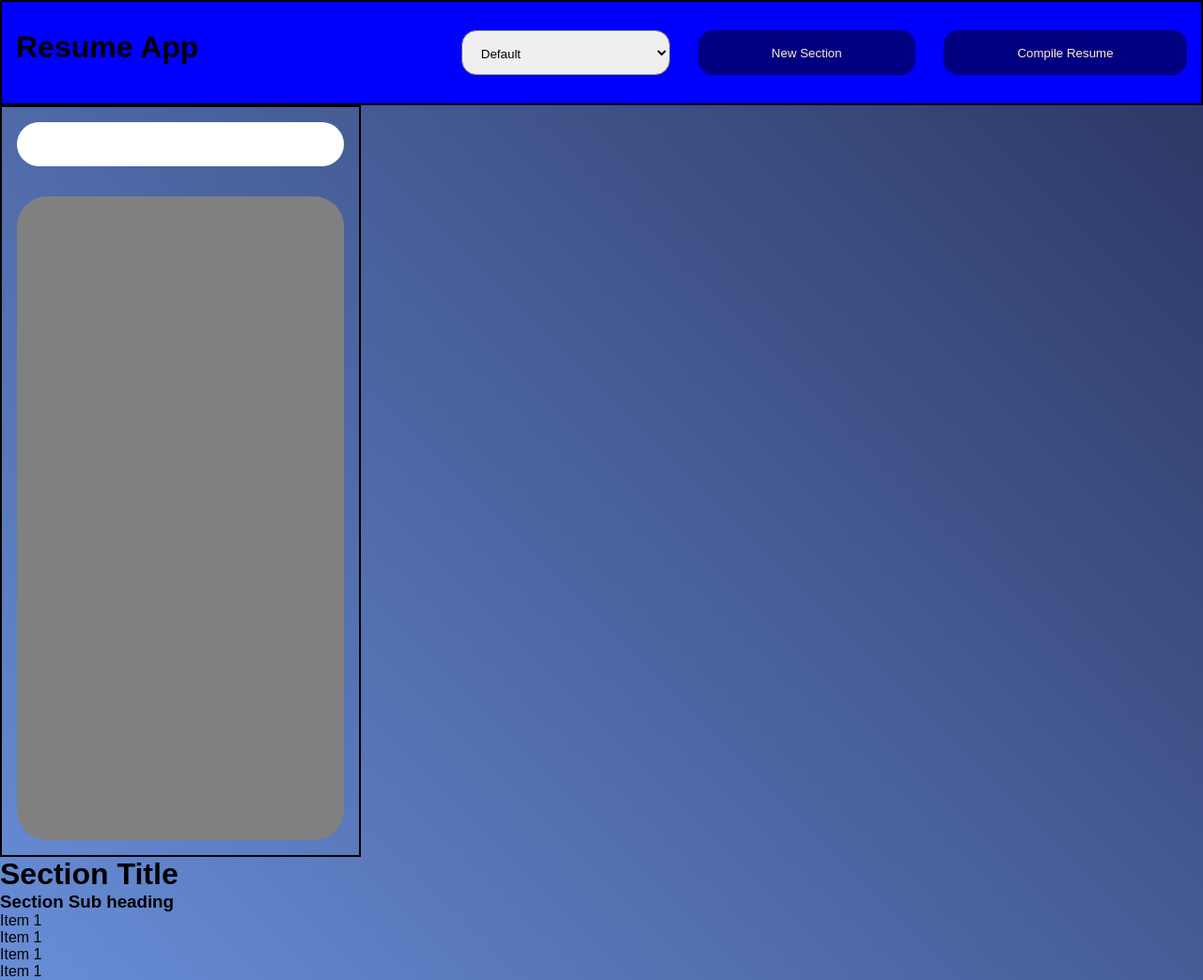
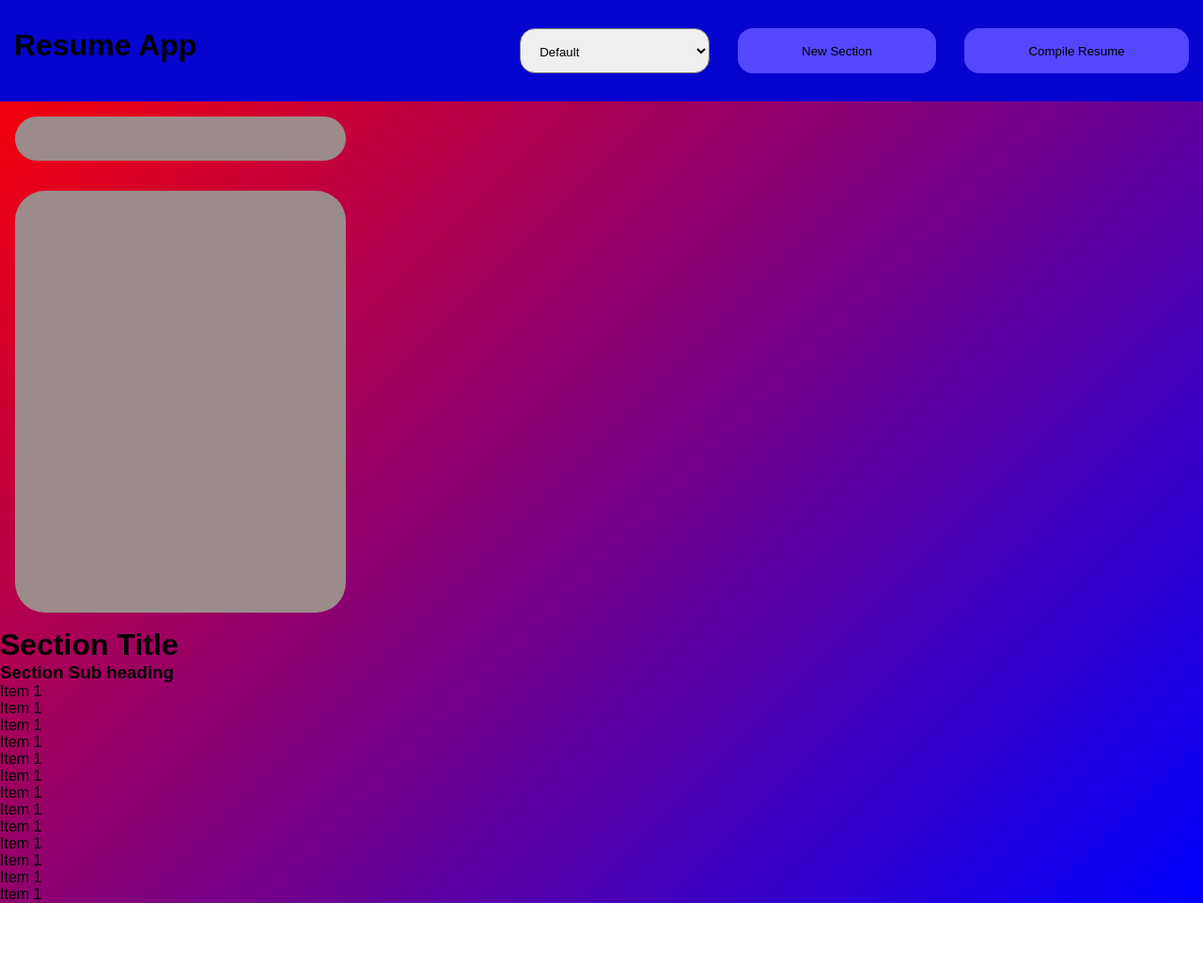
Before and after one commit to InAweOfMyTism/resume-app, a plain HTML site: page index.html in a window 1280 px wide. Shown: the whole page at 94% size. After the commit the page ends 961 px from the top, so only its background shows below. Drawn offline with Linux system fonts and the light colour scheme.

Commit message:
rework CSS to use vars for colors

```diff
--- a/index.html
+++ b/index.html
@@ -29,6 +29,12 @@
         <li>Item 1</li>
         <li>Item 1</li>
         <li>Item 1</li>
+        <li>Item 1</li><li>Item 1</li>
+        <li>Item 1</li>
+        <li>Item 1</li><li>Item 1</li>
+        <li>Item 1</li>
+        <li>Item 1</li><li>Item 1</li>
+        <li>Item 1</li>
         <li>Item 1</li>
       </ul>
     </div>
--- a/style.css
+++ b/style.css
@@ -1,3 +1,11 @@
+:root{
+  --background-color-a: rgb(255,0,0);
+  --background-color-b: rgb(0,0,255);
+  --header-bg-color: rgb(5, 5, 207);
+  --header-btn-color: rgb(83, 71, 255);
+  --header-btn-hvr-color: rgb(165, 59, 151);
+  --input-bg-color:rgb(156, 139, 139);
+}
 *{
   margin: 0;
   padding: 0;
@@ -6,17 +14,16 @@
 }
 
 body{
-  background: linear-gradient(45deg, #688ed8, #2a3460);
+  background: linear-gradient(135deg, var(--background-color-a), var(--background-color-b));
+  min-height: 100vh;
 }
 .header{
   width: 100%;
-  background-color: blue;
-  border: 2px solid black;
-
+  background-color: var(--header-bg-color);
   display: flex;
 }
 .header h1{
-  flex-grow: 2;
+  flex-grow: 3;
   margin: 30px 15px;
 }
 .header select{
@@ -38,29 +45,25 @@ body{
   border-radius: 1rem;
   height: 3rem;
   cursor: pointer;
-
-  background-color: navy;
-  color: blanchedalmond;
+  background-color: var(--header-btn-color);
 }
 .header button:hover{
   outline: none;
-  background-color: tomato;
+  background-color: var(--header-btn-hvr-color)
 }
 .editor{
-  border: 2px Solid black;
   width: 30%;
   display: flex;
   flex-direction: column;
-  height: 100vh;
+  height: 70vh;
 }
 .editor input{
   margin: 1rem;
   border-radius: 2rem;
   padding: 1rem;
   border: none;
+  background-color: var(--input-bg-color);
 }
 #input-text{
   flex-grow: 1;
-  outline: none;
-  background-color: gray;
 }
```
